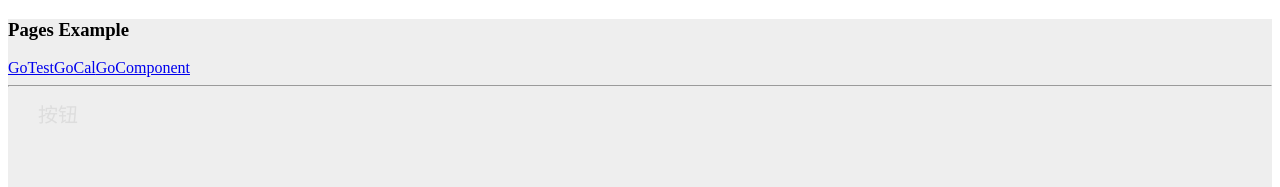
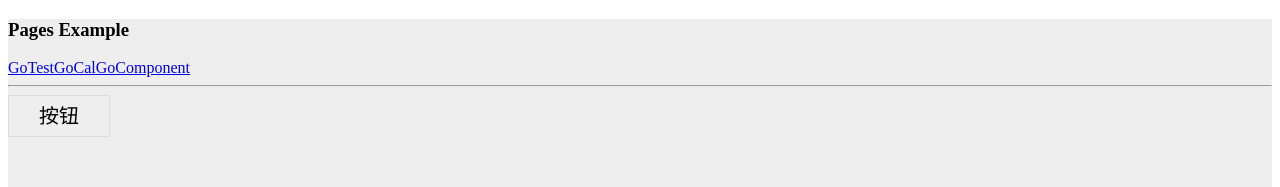
Before and after one commit to hardog/vuejs-example, a Vue app: page /compose in a window 1280 px wide. Shown: the top 187 px of the page. Built offline with nearby package versions, Linux system fonts and the light colour scheme.

Commit message:
add router 3

```diff
--- a/src/components/button.vue
+++ b/src/components/button.vue
@@ -5,7 +5,8 @@
   line-height: 40px;
   font-size: 20px;
   text-align: center;
-  color: #ddd;
+  color: #000;
+  border: 1px solid #ddd;
 }
 </style>
 
```
